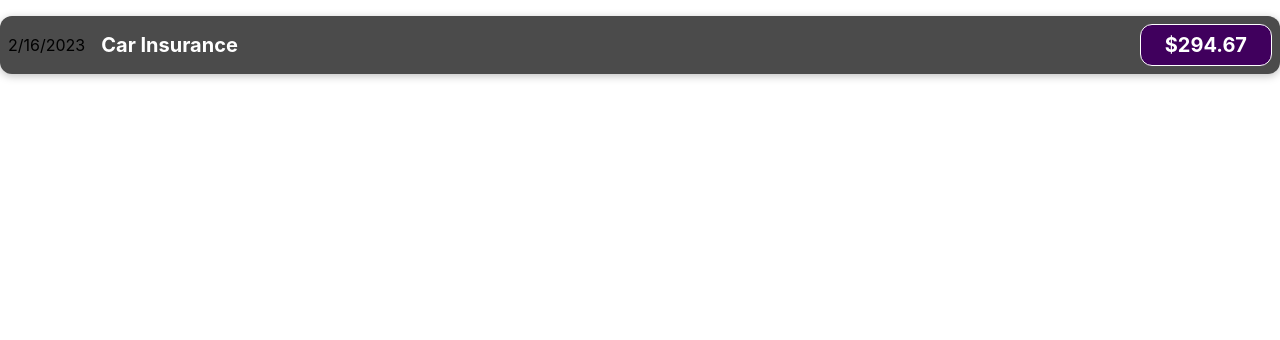
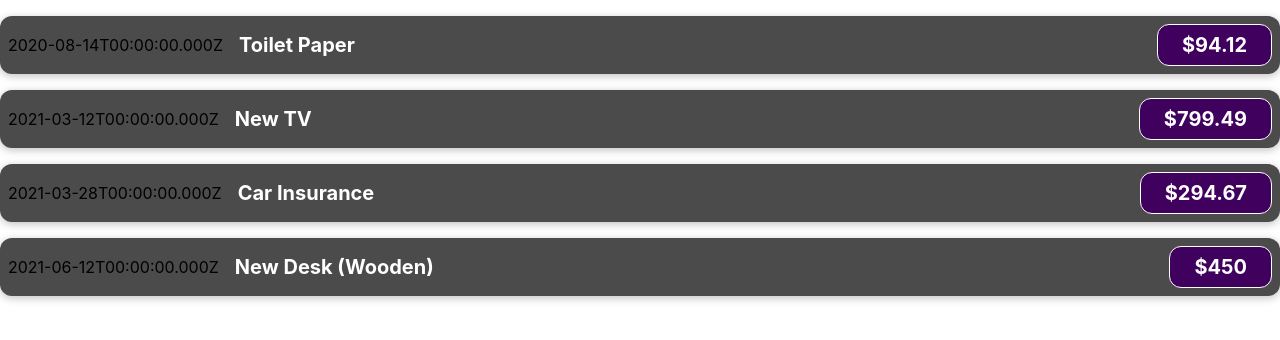
Before and after one commit to szotaksimon/react-full-course, a React (Create React App) app: page / in a window 1280 px wide. Shown: the top 340 px of the page. Built offline with nearby package versions, Linux system fonts and the light colour scheme.

Commit message:
S3/36, Passing Data via Props

```diff
--- a/src/App.js
+++ b/src/App.js
@@ -1,9 +1,38 @@
 import ExpenseItem from "./components/ExpenseItem";
 
 function App() {
+  const expenses = [
+    {
+      id: 'e1',
+      title: 'Toilet Paper',
+      amount: 94.12,
+      date: new Date(2020, 7, 14),
+    },
+    { id: 'e2', title: 'New TV', amount: 799.49, date: new Date(2021, 2, 12) },
+    {
+      id: 'e3',
+      title: 'Car Insurance',
+      amount: 294.67,
+      date: new Date(2021, 2, 28),
+    },
+    {
+      id: 'e4',
+      title: 'New Desk (Wooden)',
+      amount: 450,
+      date: new Date(2021, 5, 12),
+    },
+  ];
+
   return (
-    <ExpenseItem />
-    );
+    <div>
+      <ExpenseItem title={expenses[0].title} amount={expenses[0].amount} date={expenses[0].date}></ExpenseItem>
+      <ExpenseItem title={expenses[1].title} amount={expenses[1].amount} date={expenses[1].date}></ExpenseItem>
+      <ExpenseItem title={expenses[2].title} amount={expenses[2].amount} date={expenses[2].date}></ExpenseItem>
+      <ExpenseItem title={expenses[3].title} amount={expenses[3].amount} date={expenses[3].date}></ExpenseItem>
+    </div>
+  )
 }
 
+
+
 export default App;
--- a/src/components/ExpenseItem.js
+++ b/src/components/ExpenseItem.js
@@ -1,15 +1,12 @@
 import "./ExpenseItem.css"
 
-function ExpenseItem() {
-    const expenseDate = new Date(2023, 1, 16);
-    const expenseTitle = "Car Insurance";
-    const expenseAmount = 294.67;
+function ExpenseItem(props) {
     return(
         <div className="expense-item">
-            <div>{expenseDate.toLocaleDateString()}</div>
+            <div>{props.date.toISOString()}</div>
             <div className="expense-item__description">
-                <h2>{expenseTitle}</h2>
-                <div className="expense-item__price">${expenseAmount}</div>
+                <h2>{props.title}</h2>
+                <div className="expense-item__price">${props.amount}</div>
             </div>
         </div>
     )
```
